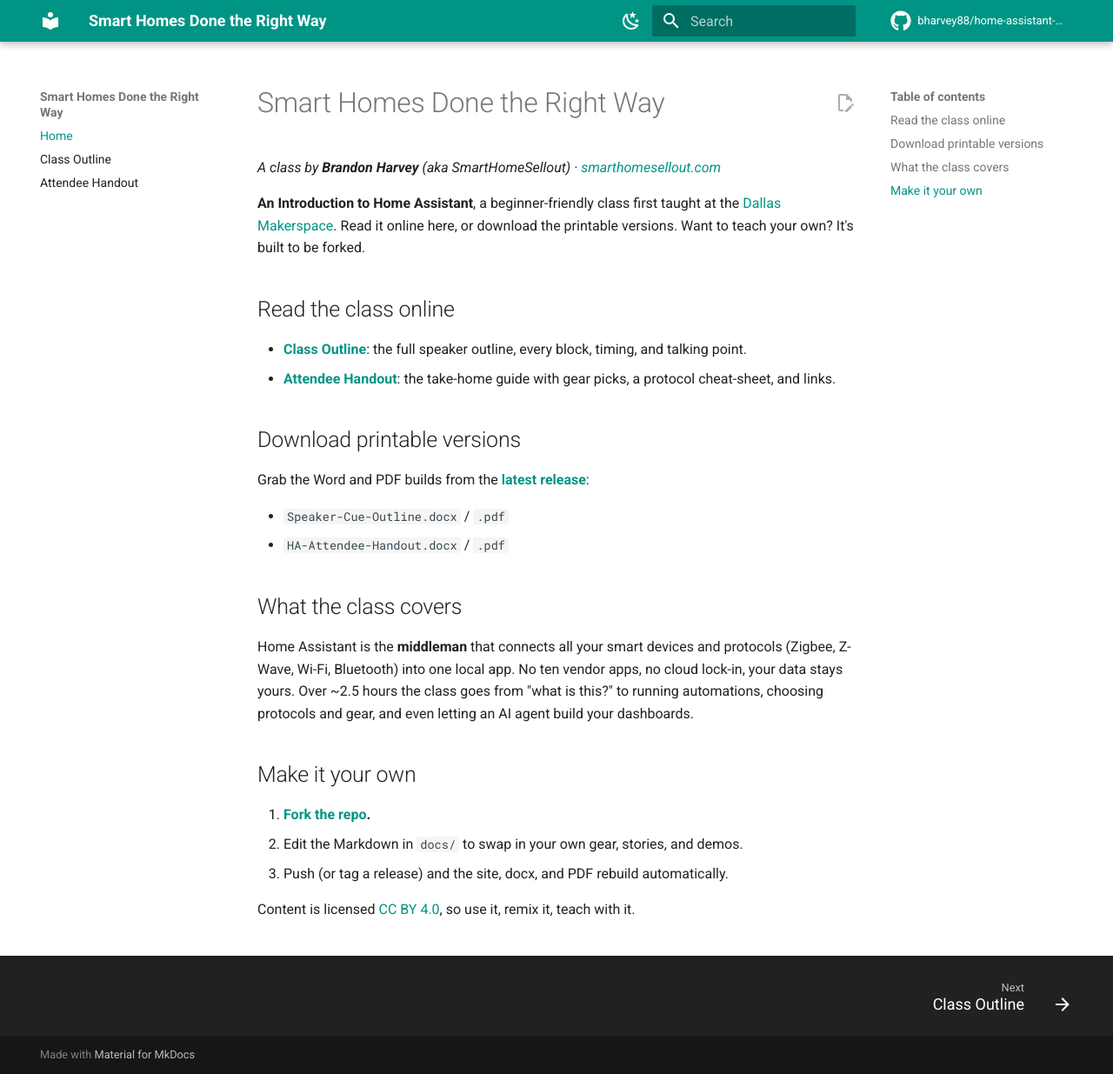
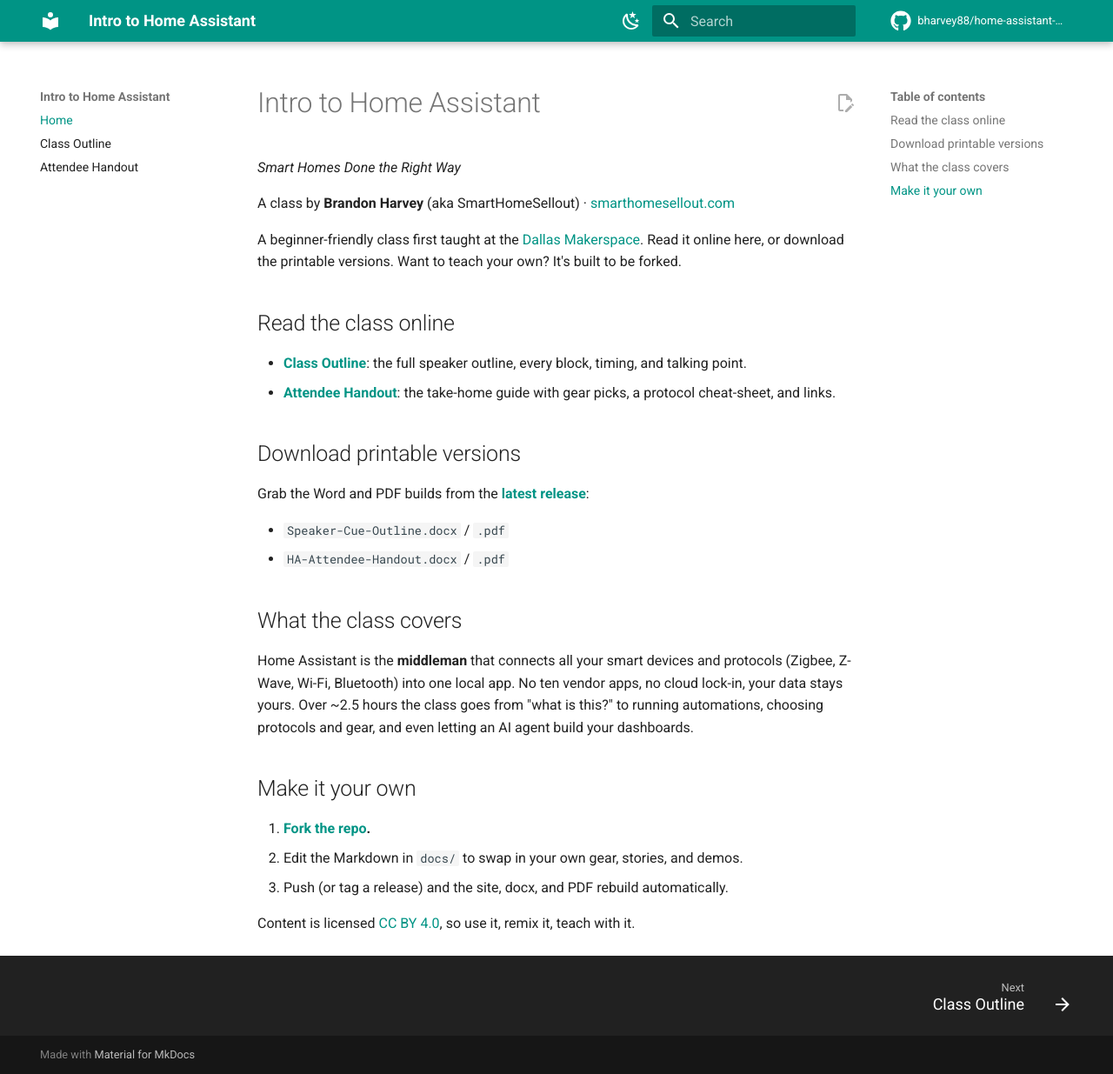
Before and after one commit to bharvey88/classes, an MkDocs documentation site: the page built from docs/index.md, in a window 1280 px wide and 1235 px high. Shown: the whole window at 87% size. Built offline with MkDocs 1.6.1 and Material for MkDocs 9.7.7, drawn with Linux system fonts in a browser that asks for light colours; comment, search, counter and statistics services are not loaded.

Commit message:
Retitle to 'Intro to Home Assistant' with 'Smart Homes Done the Right Way' as tagline

```diff
--- a/README.md
+++ b/README.md
@@ -1,6 +1,8 @@
-# Smart Homes Done the Right Way
+# Intro to Home Assistant
 
-An introduction-to-**Home Assistant** class built for complete beginners and first taught at the [Dallas Makerspace](https://dallasmakerspace.org). Everything is here so you can **follow along, or fork it and teach your own version** at your local makerspace, library, or hackerspace.
+*Smart Homes Done the Right Way*
+
+A **Home Assistant** class built for complete beginners and first taught at the [Dallas Makerspace](https://dallasmakerspace.org). Everything is here so you can **follow along, or fork it and teach your own version** at your local makerspace, library, or hackerspace.
 
 ## Read it online
 
--- a/docs/index.md
+++ b/docs/index.md
@@ -1,8 +1,10 @@
-# Smart Homes Done the Right Way
+# Intro to Home Assistant
 
-*A class by **Brandon Harvey** (aka SmartHomeSellout) · [smarthomesellout.com](https://smarthomesellout.com)*
+*Smart Homes Done the Right Way*
 
-**An Introduction to Home Assistant**, a beginner-friendly class first taught at the [Dallas Makerspace](https://dallasmakerspace.org). Read it online here, or download the printable versions. Want to teach your own? It's built to be forked.
+A class by **Brandon Harvey** (aka SmartHomeSellout) · [smarthomesellout.com](https://smarthomesellout.com)
+
+A beginner-friendly class first taught at the [Dallas Makerspace](https://dallasmakerspace.org). Read it online here, or download the printable versions. Want to teach your own? It's built to be forked.
 
 ## Read the class online
 
--- a/docs/outline.md
+++ b/docs/outline.md
@@ -1,8 +1,8 @@
-# Smart Homes Done the Right Way — An Introduction to Home Assistant
+# Intro to Home Assistant
 
-**Speaker Cue Outline**
+*Smart Homes Done the Right Way · Speaker Cue Outline*
 
-*Format: Presentation + live demo · Audience: complete beginners · Venue: Dallas Makerspace · Duration: ~2–2.5 hrs with a 10-min break*
+*Format: Presentation + live demo · Audience: complete beginners · Venue: Dallas Makerspace · Duration: about 2 to 2.5 hrs with a 10-min break*
 
 ---
 
--- a/mkdocs.yml
+++ b/mkdocs.yml
@@ -1,4 +1,4 @@
-site_name: Smart Homes Done the Right Way
+site_name: Intro to Home Assistant
 site_description: A beginner-friendly Introduction to Home Assistant class, free and ready to fork.
 site_url: https://classes.smarthomesellout.com/
 
```
